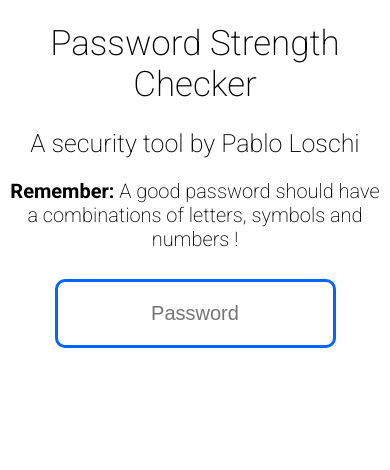
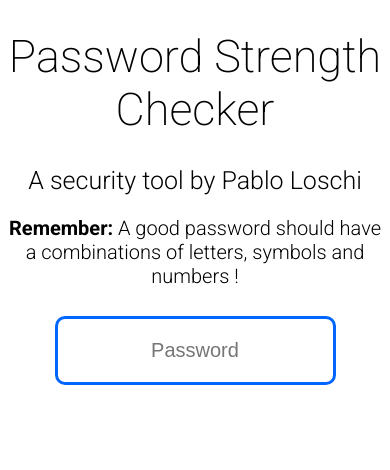
Before and after one commit to Mechaspirit1/Password-strength-analyser, a plain HTML site: page index.html in a window 390 px wide. Drawn offline with Linux system fonts and the light colour scheme.

Commit message:
cleaned things a bit

```diff
--- a/app.js
+++ b/app.js
@@ -84,7 +84,7 @@ textBox.addEventListener("input", () => {
         advice.style.color = `rgb(185, 167, 0)`;
         advice.style.backgroundColor = `rgb(250, 255, 187)`;
     }
-    else if (result === "Strong Password"){
+    else if(result === "Strong Password"){
         advice.style.color = `rgb(0, 196, 0)`;
         advice.style.backgroundColor = `rgb(187, 255, 191)`;
     }
--- a/styles.css
+++ b/styles.css
@@ -13,11 +13,11 @@ h1{
 }
 h2{
     font-size: 25px;
-    font-weight: 200;
+    font-weight: 300;
 }
 p{
     font-size: 20px;
-    font-weight: 200;
+    font-weight: 300;
 }
 input{
     margin-top: 3%;
@@ -46,18 +46,18 @@ ul{
 }
 li{
     text-align: center;
-    font-weight: 200;
+    font-weight: 300;
     font-size: 20px;
 }
 #advice{
     padding: 20px;
     border-radius: 10px;
     transition: 0.2s;
-    font-weight: 400;
+    font-weight: 300;
 }
 
 @media (max-width: 450px) {
     h1{
-        font-size: 35px;
+        font-size: 45px;
     }
 }
```
